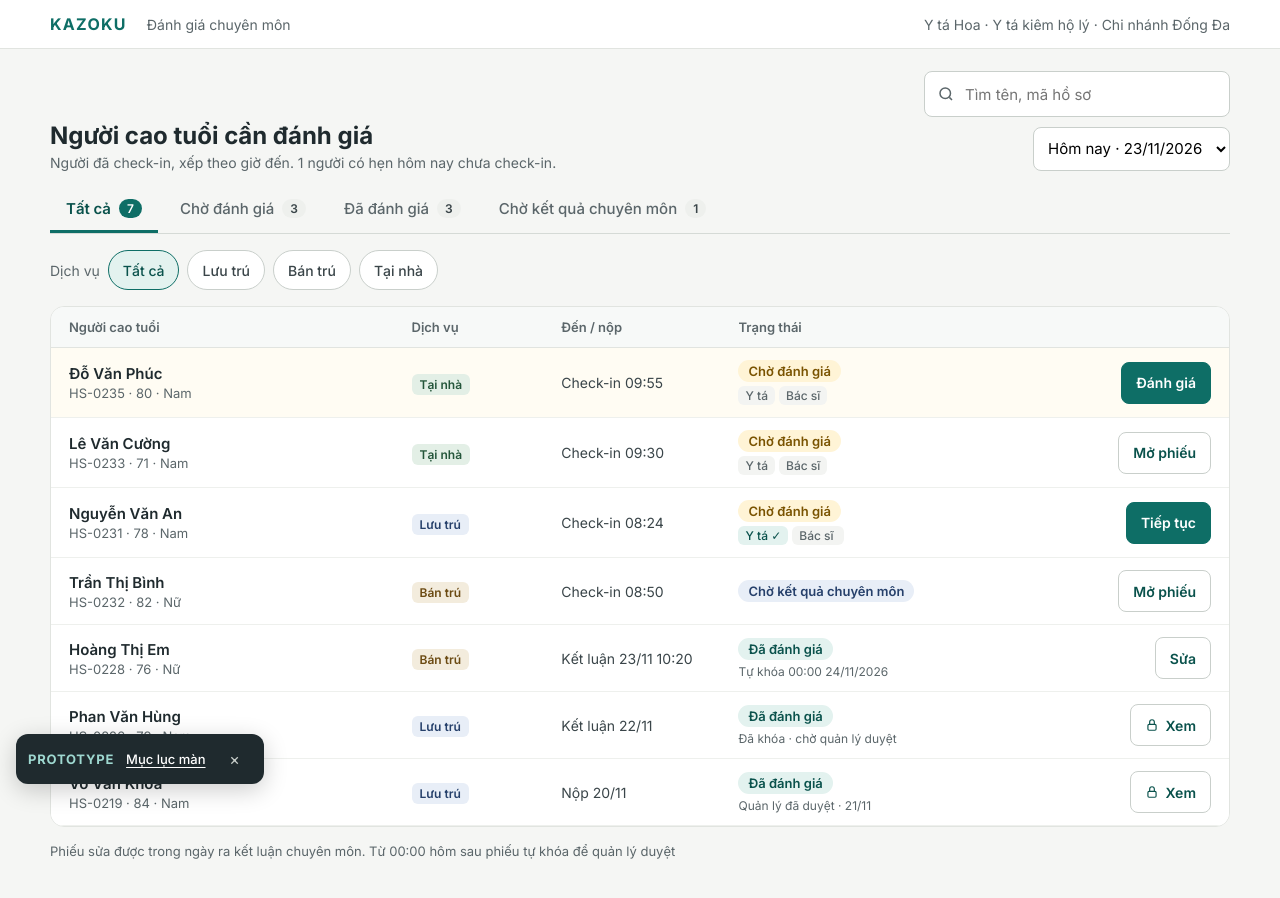
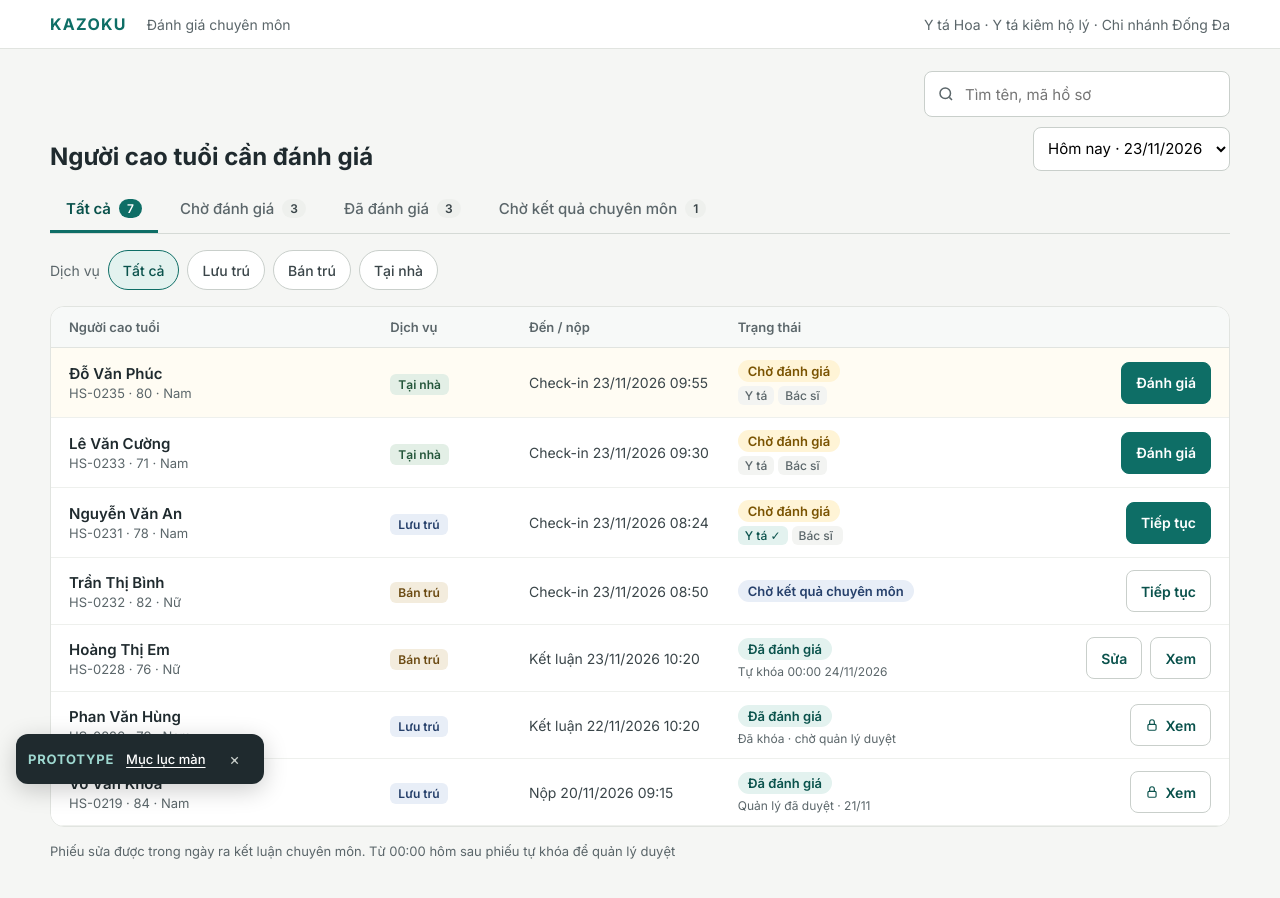
Before and after one commit to huyenpham-tech/kazoku-prototype, a plain HTML site: page DanhSach.html in a window 1280 px wide. Drawn offline with Linux system fonts and the light colour scheme.

Commit message:
Refine nurse assessment list actions and timestamps

```diff
--- a/DanhSach.html
+++ b/DanhSach.html
@@ -25,7 +25,7 @@ button,input,select,textarea{font-family:inherit}
 </header>
 <main style="max-width: 1180px; margin: 0 auto; padding: 22px 24px 40px; display: flex; flex-direction: column; gap: 16px">
 <div style="display: flex; flex-wrap: wrap; align-items: flex-end; justify-content: space-between; gap: 12px">
-<div><h1 style="margin: 0; font-size: 24px">Người cao tuổi cần đánh giá</h1><p style="margin: 4px 0 0; font-size: 14px; color: #5B666A">Người đã check-in, xếp theo giờ đến. 1 người có hẹn hôm nay chưa check-in.</p></div>
+<div><h1 style="margin: 0; font-size: 24px">Người cao tuổi cần đánh giá</h1></div>
 <div style="display: flex; flex-wrap: wrap; gap: 10px; justify-content: flex-end">
 <label style="display: flex; align-items: center; gap: 8px; height: 44px; padding: 0 12px; border: 1px solid #C9CFCB; border-radius: 8px; background: #FFFFFF; min-width: min(100%, 280px)"><svg width="18" height="18" viewBox="0 0 24 24" fill="none" stroke="#5B666A" stroke-width="2" aria-hidden="true"><circle cx="11" cy="11" r="7"></circle><path d="m20 20-3.5-3.5"></path></svg><input aria-label="Tìm người cao tuổi" placeholder="Tìm tên, mã hồ sơ" value="" style="border: 0; outline: none; flex: 1 1 auto; font-size: 15px; background: transparent"></label>
 <select aria-label="Ngày" style="height: 44px; border: 1px solid #C9CFCB; border-radius: 8px; padding: 0 10px; font-size: 15px; background: #FFFFFF"><option>Hôm nay · 23/11/2026</option><option>7 ngày qua</option></select>
@@ -43,55 +43,55 @@ button,input,select,textarea{font-family:inherit}
 
 <section style="background: #FFFFFF; border: 1px solid #E1E4E0; border-radius: 14px; overflow: hidden">
 <div style="overflow-x: auto">
-<div class="rt-wrap" style="min-width: 940px">
-<div class="rt rt-head" style="display: grid; grid-template-columns: 2.4fr 1fr 1.2fr 2.4fr 130px; gap: 12px; padding: 12px 18px; background: #F7F9F8; font-size: 13px; font-weight: 600; color: #5B666A; border-bottom: 1px solid #E1E4E0"><span>Người cao tuổi</span><span>Dịch vụ</span><span>Đến / nộp</span><span>Trạng thái</span><span></span></div>
+<div class="rt-wrap" style="min-width: 1040px">
+<div class="rt rt-head" style="display: grid; grid-template-columns: 2.2fr 0.9fr 1.4fr 2fr 180px; gap: 12px; padding: 12px 18px; background: #F7F9F8; font-size: 13px; font-weight: 600; color: #5B666A; border-bottom: 1px solid #E1E4E0"><span>Người cao tuổi</span><span>Dịch vụ</span><span>Đến / nộp</span><span>Trạng thái</span><span></span></div>
 
-<div class="rt" style="display: grid; grid-template-columns: 2.4fr 1fr 1.2fr 2.4fr 130px; gap: 12px; align-items: center; padding: 12px 18px; border-bottom: 1px solid #EEF0ED; background: #FFFCF3">
+<div class="rt" style="display: grid; grid-template-columns: 2.2fr 0.9fr 1.4fr 2fr 180px; gap: 12px; align-items: center; padding: 12px 18px; border-bottom: 1px solid #EEF0ED; background: #FFFCF3">
 <div style="display: flex; flex-direction: column; gap: 2px; min-width: 0"><span style="font-size: 15px; font-weight: 600">Đỗ Văn Phúc</span><span style="font-size: 13px; color: #5B666A">HS-0235 · 80 · Nam</span></div>
 <span><span style="font-size: 12px; font-weight: 600; padding: 3px 8px; border-radius: 6px; background: #E3EFE6; color: #24563A">Tại nhà</span></span>
-<span style="font-size: 14px; color: #3A4549">Check-in 09:55</span>
+<span style="font-size: 14px; color: #3A4549">Check-in 23/11/2026 09:55</span>
 <div style="display: flex; flex-direction: column; gap: 4px"><span style="align-self: flex-start; font-size: 13px; font-weight: 600; padding: 3px 10px; border-radius: 999px; background: #FFF4D6; color: #7A5300">Chờ đánh giá</span><div style="display: flex; flex-wrap: wrap; gap: 4px"><span style="font-size: 12px; font-weight: 500; padding: 2px 7px; border-radius: 6px; background: rgb(243, 244, 242); color: rgb(91, 102, 106)">Y tá</span><span style="font-size: 12px; font-weight: 500; padding: 2px 7px; border-radius: 6px; background: rgb(243, 244, 242); color: rgb(91, 102, 106)">Bác sĩ</span></div></div>
 <a href="YTaTaiNha.html" style="justify-self: end; display: inline-flex; align-items: center; justify-content: center; gap: 6px; min-height: 40px; padding: 0 14px; border-radius: 8px; font-size: 14px; font-weight: 600; text-decoration: none; background: #0E6E66; color: #FFFFFF; border: 1px solid #0E6E66">Đánh giá</a>
 </div>
-<div class="rt" style="display: grid; grid-template-columns: 2.4fr 1fr 1.2fr 2.4fr 130px; gap: 12px; align-items: center; padding: 12px 18px; border-bottom: 1px solid #EEF0ED; background: #FFFFFF">
+<div class="rt" style="display: grid; grid-template-columns: 2.2fr 0.9fr 1.4fr 2fr 180px; gap: 12px; align-items: center; padding: 12px 18px; border-bottom: 1px solid #EEF0ED; background: #FFFFFF">
 <div style="display: flex; flex-direction: column; gap: 2px; min-width: 0"><span style="font-size: 15px; font-weight: 600">Lê Văn Cường</span><span style="font-size: 13px; color: #5B666A">HS-0233 · 71 · Nam</span></div>
 <span><span style="font-size: 12px; font-weight: 600; padding: 3px 8px; border-radius: 6px; background: #E3EFE6; color: #24563A">Tại nhà</span></span>
-<span style="font-size: 14px; color: #3A4549">Check-in 09:30</span>
+<span style="font-size: 14px; color: #3A4549">Check-in 23/11/2026 09:30</span>
 <div style="display: flex; flex-direction: column; gap: 4px"><span style="align-self: flex-start; font-size: 13px; font-weight: 600; padding: 3px 10px; border-radius: 999px; background: #FFF4D6; color: #7A5300">Chờ đánh giá</span><div style="display: flex; flex-wrap: wrap; gap: 4px"><span style="font-size: 12px; font-weight: 500; padding: 2px 7px; border-radius: 6px; background: rgb(243, 244, 242); color: rgb(91, 102, 106)">Y tá</span><span style="font-size: 12px; font-weight: 500; padding: 2px 7px; border-radius: 6px; background: rgb(243, 244, 242); color: rgb(91, 102, 106)">Bác sĩ</span></div></div>
-<a href="BacSi.html" style="justify-self: end; display: inline-flex; align-items: center; justify-content: center; gap: 6px; min-height: 40px; padding: 0 14px; border-radius: 8px; font-size: 14px; font-weight: 600; text-decoration: none; background: #FFFFFF; color: #0A524C; border: 1px solid #C9CFCB">Mở phiếu</a>
+<a href="YTaTaiNha.html" style="justify-self: end; display: inline-flex; align-items: center; justify-content: center; gap: 6px; min-height: 40px; padding: 0 14px; border-radius: 8px; font-size: 14px; font-weight: 600; text-decoration: none; background: #0E6E66; color: #FFFFFF; border: 1px solid #0E6E66">Đánh giá</a>
 </div>
-<div class="rt" style="display: grid; grid-template-columns: 2.4fr 1fr 1.2fr 2.4fr 130px; gap: 12px; align-items: center; padding: 12px 18px; border-bottom: 1px solid #EEF0ED; background: #FFFFFF">
+<div class="rt" style="display: grid; grid-template-columns: 2.2fr 0.9fr 1.4fr 2fr 180px; gap: 12px; align-items: center; padding: 12px 18px; border-bottom: 1px solid #EEF0ED; background: #FFFFFF">
 <div style="display: flex; flex-direction: column; gap: 2px; min-width: 0"><span style="font-size: 15px; font-weight: 600">Nguyễn Văn An</span><span style="font-size: 13px; color: #5B666A">HS-0231 · 78 · Nam</span></div>
 <span><span style="font-size: 12px; font-weight: 600; padding: 3px 8px; border-radius: 6px; background: #E8EEF7; color: #26406B">Lưu trú</span></span>
-<span style="font-size: 14px; color: #3A4549">Check-in 08:24</span>
+<span style="font-size: 14px; color: #3A4549">Check-in 23/11/2026 08:24</span>
 <div style="display: flex; flex-direction: column; gap: 4px"><span style="align-self: flex-start; font-size: 13px; font-weight: 600; padding: 3px 10px; border-radius: 999px; background: #FFF4D6; color: #7A5300">Chờ đánh giá</span><div style="display: flex; flex-wrap: wrap; gap: 4px"><span style="font-size: 12px; font-weight: 500; padding: 2px 7px; border-radius: 6px; background: rgb(227, 242, 239); color: rgb(10, 82, 76)">Y tá ✓</span><span style="font-size: 12px; font-weight: 500; padding: 2px 7px; border-radius: 6px; background: rgb(243, 244, 242); color: rgb(91, 102, 106)">Bác sĩ&nbsp;</span></div></div>
 <a href="Main.html" style="justify-self: end; display: inline-flex; align-items: center; justify-content: center; gap: 6px; min-height: 40px; padding: 0 14px; border-radius: 8px; font-size: 14px; font-weight: 600; text-decoration: none; background: #0E6E66; color: #FFFFFF; border: 1px solid #0E6E66">Tiếp tục</a>
 </div>
-<div class="rt" style="display: grid; grid-template-columns: 2.4fr 1fr 1.2fr 2.4fr 130px; gap: 12px; align-items: center; padding: 12px 18px; border-bottom: 1px solid #EEF0ED; background: #FFFFFF">
+<div class="rt" style="display: grid; grid-template-columns: 2.2fr 0.9fr 1.4fr 2fr 180px; gap: 12px; align-items: center; padding: 12px 18px; border-bottom: 1px solid #EEF0ED; background: #FFFFFF">
 <div style="display: flex; flex-direction: column; gap: 2px; min-width: 0"><span style="font-size: 15px; font-weight: 600">Trần Thị Bình</span><span style="font-size: 13px; color: #5B666A">HS-0232 · 82 · Nữ</span></div>
 <span><span style="font-size: 12px; font-weight: 600; padding: 3px 8px; border-radius: 6px; background: #F3ECDD; color: #6B4A12">Bán trú</span></span>
-<span style="font-size: 14px; color: #3A4549">Check-in 08:50</span>
+<span style="font-size: 14px; color: #3A4549">Check-in 23/11/2026 08:50</span>
 <div style="display: flex; flex-direction: column; gap: 4px"><span style="align-self: flex-start; font-size: 13px; font-weight: 600; padding: 3px 10px; border-radius: 999px; background: rgb(232, 238, 247); color: rgb(38, 64, 107)">Chờ kết quả chuyên môn</span></div>
-<a href="BacSi.html" style="justify-self: end; display: inline-flex; align-items: center; justify-content: center; gap: 6px; min-height: 40px; padding: 0 14px; border-radius: 8px; font-size: 14px; font-weight: 600; text-decoration: none; background: #FFFFFF; color: #0A524C; border: 1px solid #C9CFCB">Mở phiếu</a>
+<a href="KetLuanCho.html" style="justify-self: end; display: inline-flex; align-items: center; justify-content: center; gap: 6px; min-height: 40px; padding: 0 14px; border-radius: 8px; font-size: 14px; font-weight: 600; text-decoration: none; background: #FFFFFF; color: #0A524C; border: 1px solid #C9CFCB">Tiếp tục</a>
 </div>
-<div class="rt" style="display: grid; grid-template-columns: 2.4fr 1fr 1.2fr 2.4fr 130px; gap: 12px; align-items: center; padding: 12px 18px; border-bottom: 1px solid #EEF0ED; background: #FFFFFF">
+<div class="rt" style="display: grid; grid-template-columns: 2.2fr 0.9fr 1.4fr 2fr 180px; gap: 12px; align-items: center; padding: 12px 18px; border-bottom: 1px solid #EEF0ED; background: #FFFFFF">
 <div style="display: flex; flex-direction: column; gap: 2px; min-width: 0"><span style="font-size: 15px; font-weight: 600">Hoàng Thị Em</span><span style="font-size: 13px; color: #5B666A">HS-0228 · 76 · Nữ</span></div>
 <span><span style="font-size: 12px; font-weight: 600; padding: 3px 8px; border-radius: 6px; background: #F3ECDD; color: #6B4A12">Bán trú</span></span>
-<span style="font-size: 14px; color: #3A4549">Kết luận 23/11 10:20</span>
+<span style="font-size: 14px; color: #3A4549">Kết luận 23/11/2026 10:20</span>
 <div style="display: flex; flex-direction: column; gap: 4px"><span style="align-self: flex-start; font-size: 13px; font-weight: 600; padding: 3px 10px; border-radius: 999px; background: rgb(227, 242, 239); color: rgb(10, 82, 76)">Đã đánh giá</span><span style="font-size: 12px; color: rgb(91, 102, 106)">Tự khóa 00:00 24/11/2026</span></div>
-<a href="KetLuan.html" style="justify-self: end; display: inline-flex; align-items: center; justify-content: center; gap: 6px; min-height: 40px; padding: 0 14px; border-radius: 8px; font-size: 14px; font-weight: 600; text-decoration: none; background: #FFFFFF; color: #0A524C; border: 1px solid #C9CFCB">Sửa</a>
+<div class="row-actions" style="justify-self: end; display: flex; gap: 8px; white-space: nowrap"><a href="KetLuan.html" style="display: inline-flex; align-items: center; justify-content: center; min-height: 40px; padding: 0 14px; border-radius: 8px; font-size: 14px; font-weight: 600; text-decoration: none; background: #FFFFFF; color: #0A524C; border: 1px solid #C9CFCB">Sửa</a><a href="KetLuan.html?view=1" style="display: inline-flex; align-items: center; justify-content: center; min-height: 40px; padding: 0 14px; border-radius: 8px; font-size: 14px; font-weight: 600; text-decoration: none; background: #FFFFFF; color: #0A524C; border: 1px solid #C9CFCB">Xem</a></div>
 </div>
-<div class="rt" style="display: grid; grid-template-columns: 2.4fr 1fr 1.2fr 2.4fr 130px; gap: 12px; align-items: center; padding: 12px 18px; border-bottom: 1px solid #EEF0ED; background: #FFFFFF">
+<div class="rt" style="display: grid; grid-template-columns: 2.2fr 0.9fr 1.4fr 2fr 180px; gap: 12px; align-items: center; padding: 12px 18px; border-bottom: 1px solid #EEF0ED; background: #FFFFFF">
 <div style="display: flex; flex-direction: column; gap: 2px; min-width: 0"><span style="font-size: 15px; font-weight: 600">Phan Văn Hùng</span><span style="font-size: 13px; color: #5B666A">HS-0226 · 79 · Nam</span></div>
 <span><span style="font-size: 12px; font-weight: 600; padding: 3px 8px; border-radius: 6px; background: #E8EEF7; color: #26406B">Lưu trú</span></span>
-<span style="font-size: 14px; color: #3A4549">Kết luận 22/11</span>
+<span style="font-size: 14px; color: #3A4549">Kết luận 22/11/2026 10:20</span>
 <div style="display: flex; flex-direction: column; gap: 4px"><span style="align-self: flex-start; font-size: 13px; font-weight: 600; padding: 3px 10px; border-radius: 999px; background: #E3F2EF; color: #0A524C">Đã đánh giá</span><span style="font-size: 12px; color: #5B666A">Đã khóa · chờ quản lý duyệt</span></div>
 <a href="KetLuanCho.html" style="justify-self: end; display: inline-flex; align-items: center; justify-content: center; gap: 6px; min-height: 40px; padding: 0 14px; border-radius: 8px; font-size: 14px; font-weight: 600; text-decoration: none; background: #FFFFFF; color: #0A524C; border: 1px solid #C9CFCB"><svg width="14" height="14" viewBox="0 0 24 24" fill="none" stroke="currentColor" stroke-width="2" aria-hidden="true"><rect x="5" y="11" width="14" height="10" rx="2"></rect><path d="M8 11V7a4 4 0 0 1 8 0v4"></path></svg>Xem</a>
 </div>
-<div class="rt" style="display: grid; grid-template-columns: 2.4fr 1fr 1.2fr 2.4fr 130px; gap: 12px; align-items: center; padding: 12px 18px; border-bottom: 1px solid #EEF0ED; background: #FFFFFF">
+<div class="rt" style="display: grid; grid-template-columns: 2.2fr 0.9fr 1.4fr 2fr 180px; gap: 12px; align-items: center; padding: 12px 18px; border-bottom: 1px solid #EEF0ED; background: #FFFFFF">
 <div style="display: flex; flex-direction: column; gap: 2px; min-width: 0"><span style="font-size: 15px; font-weight: 600">Võ Văn Khoa</span><span style="font-size: 13px; color: #5B666A">HS-0219 · 84 · Nam</span></div>
 <span><span style="font-size: 12px; font-weight: 600; padding: 3px 8px; border-radius: 6px; background: #E8EEF7; color: #26406B">Lưu trú</span></span>
-<span style="font-size: 14px; color: #3A4549">Nộp 20/11</span>
+<span style="font-size: 14px; color: #3A4549">Nộp 20/11/2026 09:15</span>
 <div style="display: flex; flex-direction: column; gap: 4px"><span style="align-self: flex-start; font-size: 13px; font-weight: 600; padding: 3px 10px; border-radius: 999px; background: #E3F2EF; color: #0A524C">Đã đánh giá</span><span style="font-size: 12px; color: #5B666A">Quản lý đã duyệt · 21/11</span></div>
 <a href="KetLuanCho.html" style="justify-self: end; display: inline-flex; align-items: center; justify-content: center; gap: 6px; min-height: 40px; padding: 0 14px; border-radius: 8px; font-size: 14px; font-weight: 600; text-decoration: none; background: #FFFFFF; color: #0A524C; border: 1px solid #C9CFCB"><svg width="14" height="14" viewBox="0 0 24 24" fill="none" stroke="currentColor" stroke-width="2" aria-hidden="true"><rect x="5" y="11" width="14" height="10" rx="2"></rect><path d="M8 11V7a4 4 0 0 1 8 0v4"></path></svg>Xem</a>
 </div>
--- a/assets/proto.js
+++ b/assets/proto.js
@@ -42,7 +42,7 @@
   // Dòng trong danh sách → màn mở ra (theo mã hồ sơ)
   var LIST_ROUTES = {
     'HS-0235': { key: 'phuc',  nurse: 'YTaTaiNha.html', doctor: 'BacSi.html' },
-    'HS-0233': { key: 'cuong', nurse: 'BacSi.html',     doctor: 'BacSi.html' },
+    'HS-0233': { key: 'cuong', nurse: 'YTaTaiNha.html',     doctor: 'BacSi.html' },
     'HS-0231': { key: 'an',    nurse: 'Main.html',      doctor: 'BacSi.html' },
     'HS-0232': { key: 'binh',  nurse: 'KetLuanCho.html', doctor: 'KetLuanCho.html' },
     'HS-0228': { key: 'em',    nurse: 'KetLuan.html',   doctor: 'KetLuan.html' },
@@ -386,7 +386,8 @@
 
   /* ------------------------------------------------------------------ màn Kết luận */
   function conclusionPage() {
-    var locked = params.get('locked') === '1' || !!P.lockNote;
+    var viewing = params.get('view') === '1';
+    var locked = params.get('locked') === '1' || !!P.lockNote || viewing;
     var save = $$('button').filter(function (b) { return txt(b) === 'Lưu kết luận'; })[0];
     var condLabel = $$('label').filter(function (l) { return /^Điều kiện cụ thể/.test(txt(l)); })[0];
     var reason = $$('label').filter(function (l) { return /^Lý do/.test(txt(l)); })[0];
@@ -396,7 +397,7 @@
     if (locked) {
       var b = document.createElement('div');
       b.className = 'kz-banner info';
-      b.innerHTML = ICON.lock + '<span>' + esc(P.lockNote || 'Phiếu đã khoá · chờ quản lý duyệt. Chỉ xem.') + '</span>';
+      b.innerHTML = (viewing && !P.lockNote ? ICON.info : ICON.lock) + '<span>' + esc(viewing && !P.lockNote ? 'Đang xem phiếu. Chọn Sửa trong danh sách để chỉnh nội dung.' : P.lockNote || 'Phiếu đã khoá · chờ quản lý duyệt. Chỉ xem.') + '</span>';
       nav.after(b);
       $('main').classList.add('kz-locked');
       $$('input, textarea, select').forEach(function (i) { i.disabled = true; });
@@ -570,8 +571,6 @@
     if (role === 'doctor') {
       var who = $('header span[style*="margin-left: auto"]');
       if (who) who.textContent = 'BS Minh · Bác sĩ · Chi nhánh Đống Đa';
-      var sub = $('main p');
-      if (sub) sub.textContent = 'Người đã check-in và phiếu y tá đã chuyển, xếp theo giờ đến.';
     }
     if (role === 'doctor') document.title = 'Danh sách người cao tuổi – Bác sĩ';
     var PILLS = {
@@ -605,6 +604,18 @@
         setStatus(row, 'Đã đánh giá', 'Kết luận ' + done + ' · tự khoá 00:00 ngày mai');
         target = 'KetLuan.html'; a.textContent = 'Sửa';
         a.setAttribute('style', a.getAttribute('style').replace('background: #0E6E66; color: #FFFFFF; border: 1px solid #0E6E66', 'background: #FFFFFF; color: #0A524C; border: 1px solid #C9CFCB'));
+        var actions = a.parentElement.classList.contains('row-actions') ? a.parentElement : document.createElement('div');
+        if (!actions.classList.contains('row-actions')) {
+          actions.className = 'row-actions';
+          actions.setAttribute('style', 'justify-self: end; display: flex; gap: 8px; white-space: nowrap');
+          a.parentElement.replaceChild(actions, a);
+          actions.appendChild(a);
+        }
+        if ($$('a', actions).length === 1) {
+          var view = a.cloneNode(true);
+          view.textContent = 'Xem';
+          actions.appendChild(view);
+        }
       } else if (/^KetLuan(Cho)?\.html$/.test(target)) {
         target = isWaiting(r.key) ? 'KetLuanCho.html' : 'KetLuan.html';
         if (!isWaiting(r.key) && /Chờ kết quả/.test(txt(row.children[3]))) setStatus(row, 'Chờ đánh giá', 'Đã có kết quả chuyên khoa');
@@ -615,14 +626,17 @@
         $$('span', row.children[3]).forEach(function (chip) {
           if (/^Y tá/.test(txt(chip))) { chip.textContent = 'Y tá ✓'; chip.style.background = 'rgb(227, 242, 239)'; chip.style.color = 'rgb(10, 82, 76)'; }
         });
-        if (role === 'nurse' && target === r.nurse && NURSE_PAGES[target.replace('.html', '')]) a.textContent = 'Xem';
+        if (role === 'nurse' && target === r.nurse && NURSE_PAGES[target.replace('.html', '')]) a.textContent = 'Tiếp tục';
       }
       a.setAttribute('href', withP(target, r.key));
+      var viewLink = $('.row-actions a:nth-child(2)', row);
+      if (viewLink) viewLink.setAttribute('href', withP('KetLuan.html?view=1', r.key));
       if (role === 'doctor' && /Đánh giá|Tiếp tục/.test(txt(a)) && r.doctor === 'BacSi.html') {
         // Bác sĩ chỉ khám khi y tá đã chuyển phiếu
         a.textContent = 'Khám';
       }
       a.addEventListener('click', function () { store.set('patient', r.key); });
+      if (viewLink) viewLink.addEventListener('click', function () { store.set('patient', r.key); });
     });
 
     // Lọc theo tab trạng thái, dịch vụ, ô tìm
```
Also changed, not shown: TatCaManHinh.html (+24 -24 lines).
